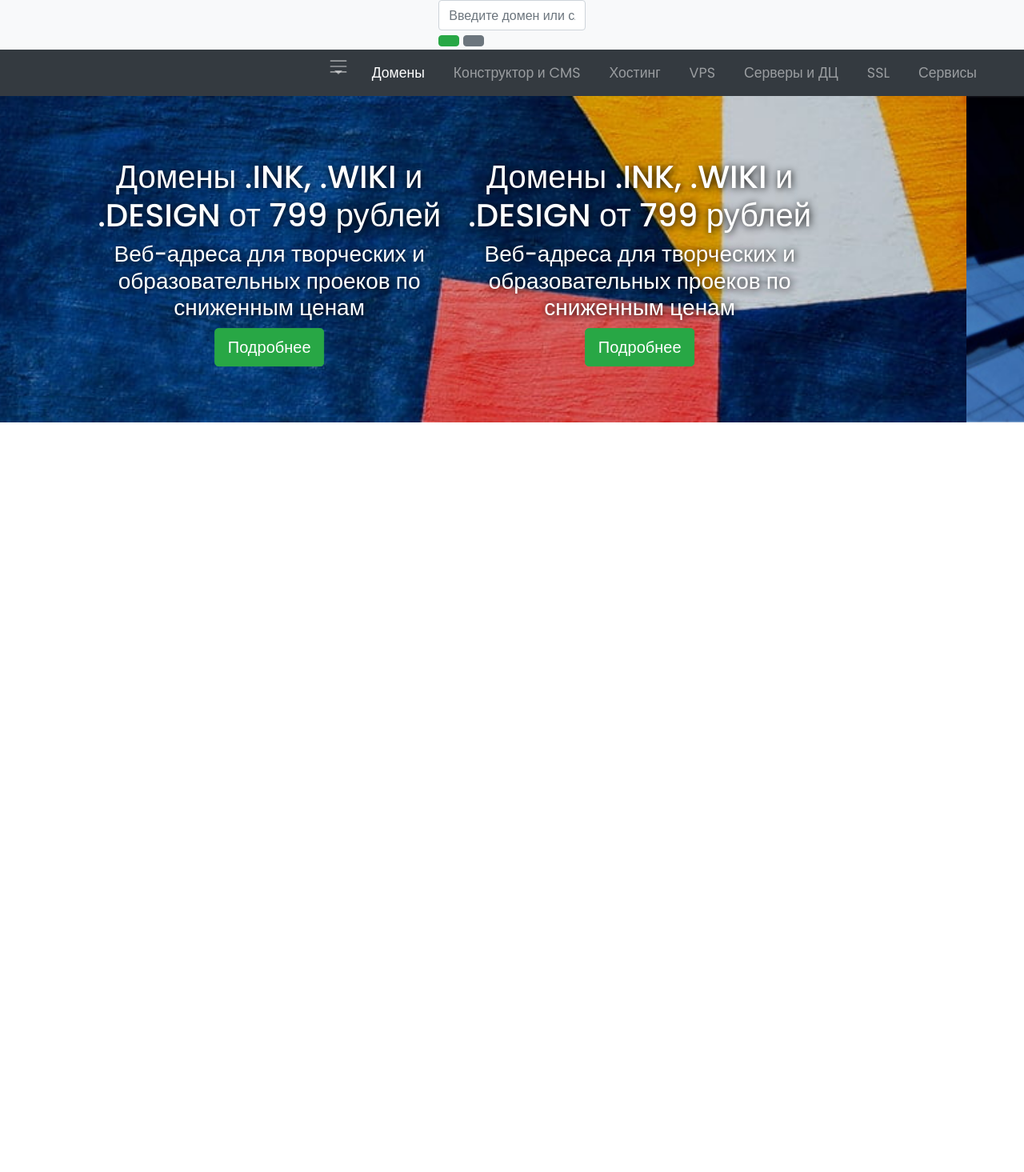
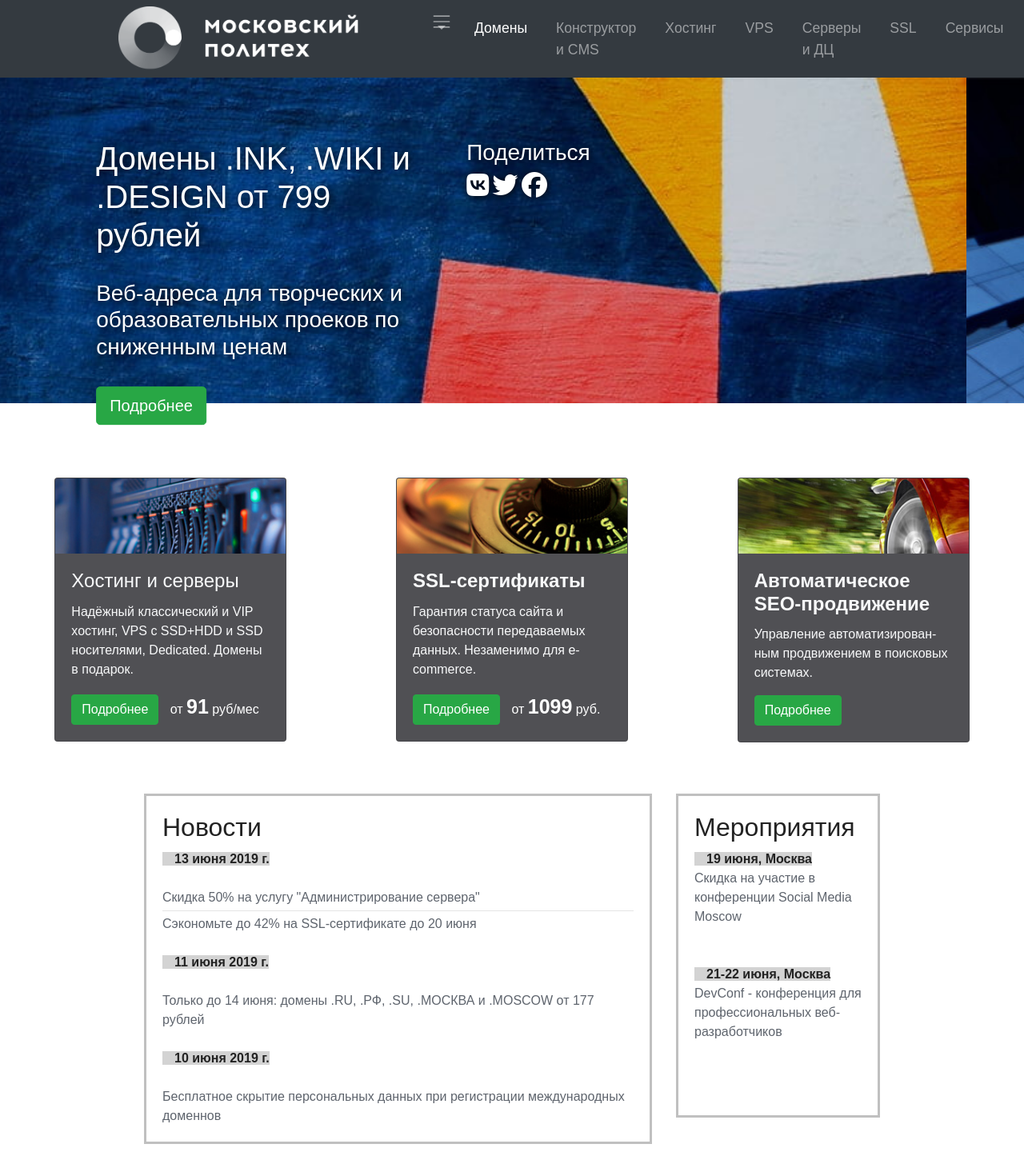
Before and after one commit to Kirilko/exam, a plain HTML site: page index.html in a window 1280 px wide. Shown: the top 1465 px of the page at 80% size. Before the commit the page ends 800 px from the top, so only its background shows below. Drawn offline with nearby package versions, Linux system fonts and the light colour scheme.

Commit message:
Almost there. 1-st

```diff
--- a/css.css
+++ b/css.css
@@ -1,9 +1,30 @@
-@import url('https://fonts.googleapis.com/css?family=Poppins:400,500,700&display=swap');
 body, html {
 	width: 100%;
 	height: 100%;
-	font-family: 'Poppins', sans-serif;
+	font-family: Arial, sans-serif;
 	color: #222;
+}
+.text{
+	text-align: center;
+}
+.col-yel{
+	border: 10px solid yellow;
+	padding: 30px;
+	text-align: center;
+}
+.news, .actions{
+	border: 3px solid silver;
+	padding: 20px;
+}
+.news b, .actions b{
+	padding-left: 15px;
+}
+.main-news a, .actions a {
+	color: #5e646d;
+}
+.news hr{
+	margin-top:0.3em;
+	margin-bottom:0.2em;
 }
 .carousel-border {
    border:2px solid #fc0;
@@ -27,7 +48,7 @@ body, html {
 .carousel-inner img{
 	height:100%;
 }
-@media (min-width: 1100px){
+@media (min-width: 600px){
 	.carousel-inner img{
 		width: 100%;
 	}
@@ -37,10 +58,15 @@ body, html {
 	top:50%;
 	transform: translateY(-80%);
 	text-shadow: 1px 1px 10px #000;
+	text-align: left;
 }
+.display-2{
+	text-align: right;
+}
+
 @media (max-width: 450px){
 	.carousel-caption .display-2{
-		font-size:3em;
+		font-size:em;
 	}
 }
 .jumbotron{
@@ -106,21 +132,12 @@ body, html {
 	font-size:4em;
 	padding:10px;
 }
-.fa-facebook{
-	color: #3b5998;
+
+.fa-facebook,.fa-vk,.fa-twitter{
+	color:white;
 }
-.fa-instagram{
-	color:#517fa4;
-}
-.fa-twitter{
-	color:#00aced;
-}
-.fa-youtube{
-	color:#bb0000;
-}
-.fa-google-plus-g{color:#dd4b39;}
-.fa-facebook:hover, .fa-instagram:hover, .fa-twitter:hover, .fa-youtube:hover, .fa-google-plus-g:hover{
-	color: #ccc;
+.fab{
+	font-size:2em;
 }
 footer{
 	background-color:#3f3f3f;
--- a/index.html
+++ b/index.html
@@ -8,32 +8,13 @@
 </head>
 <body>
 	<!-- Шапка -->
-	<header class="container-fluid bg-light">
-		<div>
-			<div class="row">
-				<div class="col-md-4 offset-1">
+	<nav class="navbar navbar-expand-md navbar-dark bg-dark sticky-top">
+		<div class="container-fluid">
+			<div class="col-md-4 offset-1">
 					<div class="bg-logo">
-						<a class="logo"><img src="mpu.png" alt=""></a>
+						<a class="logo"><img src="top_sh.png" alt=""></a>
 					</div>
 				</div>
-				<div class="col-md-2">
-					<form>
-						<div class="form" >
-							<div class="input">
-								<input type="text" class="form-control" placeholder="Введите домен или слово">
-							</div>
-							<div class="buttons">
-								<button class="btn btn-success"></button>
-								<button class="btn btn-secondary"></button>
-							</div>
-						</div>
-					</form>
-				</div>
-			</div>
-		</div>
-	</header>
-	<nav class="navbar navbar-expand-md navbar-dark bg-dark sticky-top">
-		<div class="container-fluid">
 			<button class="navbar-toggler" type="button" data-toggle="collapse" data-target="#navbarResponsive">
 				<span class="navbar-toggler-icon"></span>
 			</button>
@@ -84,22 +65,26 @@
 			<li data-target="#slides" data-slide-to="0" class="active"></li>
 			<li data-target="#slides" data-slide-to="1"></li>
 			<li data-target="#slides" data-slide-to="2"></li>
-			<li data-target="#slides" data-slide-to="3"></li>
 		</ul>
 		<div class="carousel-inner">
-			<div class="carousel-item active">
+			<div class="carousel-item active ">
 				<img src="slide1.jpg">
-				<div class="carousel-caption">
+				<div class="carousel-caption ">
 					<div class="row">
-						<div class="col">
-							<h1>Домены .INK, .WIKI и .DESIGN от 799 рублей</h1>
+						<div class="col carousel-left">
+							<h1 >Домены .INK, .WIKI и .DESIGN от 799 рублей</h1>
+							<br>
 							<h3>Веб-адреса для творческих и образовательных проеков по сниженным ценам</h3>
+							<br>
 							<button type="button" class="btn btn-success btn-lg">Подробнее</button>
+
+
 						</div>
-						<div class="col">
-							<h1>Домены .INK, .WIKI и .DESIGN от 799 рублей</h1>
-							<h3>Веб-адреса для творческих и образовательных проеков по сниженным ценам</h3>
-							<button type="button" class="btn btn-success btn-lg">Подробнее</button>
+						<div class="col" class="display-2">
+							<h3>Поделиться</h3>
+							<a href="#"><i class="fab fa-vk"></i></a>
+								<a href="#"><i class="fab fa-twitter"></i></a>
+								<a href="#"><i class="fab fa-facebook"></i></a>
 						</div>
 					</div>
 				</div>
@@ -108,16 +93,120 @@
 				<img src="slide2.jpg">
 			</div>
 			<div class="carousel-item">
-				<img src="slide3.jpg">
-			</div>
-			<div class="carousel-item">
 				<img src="slide4.jpg">
 			</div>
 
 		</div>
 	</div>
+	<!-- Карточки -->
+	<div class="container-fluid padding">
+		<div class="row padding justify-content-around">
+			<div class="col-md-3 ">
+				<div class="card text-light" style="background-color: #505054;">
+					<img src="card1.jpg" class="card-img-top" alt="">
+					<div class="card-body">
+						<h4 class="card-title">Хостинг и серверы</h4>
+						<p class="card-text">Надёжный классический и VIP хостинг, VPS с SSD+HDD и SSD носителями, Dedicated. Домены в подарок.</p>
+						<a href="#" class="btn btn-success">Подробнее</a>
+						<a href="#" class="text-decoration-none"style="margin-left:10px; color:white; " for="card2">от <span style="font-weight: bold;font-size: 25px">91</span> руб/мес</a>
+
+					</div>
+				</div>
+			</div>
+			<div class="col-md-3">
+				<div class="card text-light" style="background-color: #505054;">
+					<img src="card2.jpg" class="card-img-top" alt="">
+					<div class="card-body">
+						<h4 class="card-title"><b>SSL-сертификаты</b></h4>
+						<p class="card-text">Гарантия статуса сайта и безопасности передаваемых данных. Незаменимо для e-commerce.</p>
+						<a href="#" class="btn btn-success">Подробнее</a>
+						<a href="#" class="text-decoration-none"style="margin-left:10px; color:white; " for="card2">от <span style="font-weight: bold;font-size: 25px">1099</span> руб.</a>
+					</div>
+				</div>
+			</div>
+			<div class="col-md-3">
+				<div class="card text-light" style="background-color: #505054;">
+					<img src="card3.jpg" class="card-img-top" alt="">
+					<div class="card-body">
+						<h4 class="card-title"><b>Автоматическое SEO-продвижение</b></h4>
+						<p class="card-text">Управление ав­то­ма­ти­зи­ро­ван­ным про­дви­же­ни­ем в поисковых системах.</p>
+						<a href="#" class="btn btn-success">Подробнее</a>
+					</div>
+				</div>
+			</div>
+		</div>
+	</div>
+	<!-- Новости/Мероприятия -->
+	<div class="container padding">
+		<div class="row ">
+			<div class="col-7 offset-1">
+				<div class="news main-news">
+					<h2>Новости</h2>
+					<b style="background: lightgray;">13 июня 2019 г.</b><br><br>
+					<div>
+						<a href="#" >Скидка 50% на услугу "Администрирование сервера"</a>
+						<hr>
+						<a href="#" >Сэкономьте до 42% на SSL-сертификате до 20 июня</a>
+					</div>
+					<br>
+					<b style="background: lightgray;">11 июня 2019 г.</b><br><br>
+					<a href="#" >Только до 14 июня: домены .RU, .РФ, .SU, .МОСКВА и .MOSCOW от 177 рублей</a><br><br>
+					<b style="background: lightgray;">10 июня 2019 г.</b><br><br>
+					<a href="#" >Бесплатное скрытие персональных данных при регистрации международных доменнов</a>
+				</div>
+			</div>
+			<div class="col-3" style="height: 100%">
+				<div class="actions">
+					<h2>Мероприятия</h2>
+					<b style="background: lightgray;">19 июня, Москва</b><br>
+					<a href="#" >Скидка на участие в конференции Social Media Moscow</a><br><br><br>
+					<b style="background: lightgray;">21-22 июня, Москва</b><br>
+					<a href="#" >DevConf - конференция для профессиональных веб-разработчиков</a><br><br><br><br>
+				</div>
+			</div>
+		</div>
+	</div>
+	<br><br>
+	<h1 class="text-center padding">Почему мы? Это просто</h1>
+	<!-- преимущества -->
+	<div class="container-fluid">
+		<div class="row justify-content-around ">
+			<div class="col-md-2">
+				<div class="col-yel">
+					<h1>№1</h1>
+				</div>
+				<p class="text">регистратор и хостинг - провайдер в России</p>
+			</div>
+			<div class="col-md-2">
+				<div class="col-yel">
+					<h1>31 млн</h1>
+				</div>
+				<p class="text">оказанных услуг</p>
+
+			</div>
+			<div class="col-md-2">
+				<div class="col-yel">
+					<h1>3 млн</h1>
+				</div>
+				<p class="text">доменов на обслуживании</p>
+			</div>
+			<div class="col-md-2">
+				<div class="col-yel">
+					<h1>1.9 млн</h1>
+				</div>
+				<p class="text">более 1.9 млн клиентов</p>
+			</div>
+			<div class="col-md-2">
+				<div class="col-yel">
+					<h1>24/7</h1>
+				</div>
+				<p class="text">профессиональная поддержка</p>
+			</div>
+		</div>
+	</div>
 	<script src="https://code.jquery.com/jquery-3.3.1.slim.min.js" integrity="sha384-q8i/X+965DzO0rT7abK41JStQIAqVgRVzpbzo5smXKp4YfRvH+8abtTE1Pi6jizo" crossorigin="anonymous"></script>
 	<script src="https://cdnjs.cloudflare.com/ajax/libs/popper.js/1.14.7/umd/popper.min.js" integrity="sha384-UO2eT0CpHqdSJQ6hJty5KVphtPhzWj9WO1clHTMGa3JDZwrnQq4sF86dIHNDz0W1" crossorigin="anonymous"></script>
 	<script src="https://stackpath.bootstrapcdn.com/bootstrap/4.3.1/js/bootstrap.min.js" integrity="sha384-JjSmVgyd0p3pXB1rRibZUAYoIIy6OrQ6VrjIEaFf/nJGzIxFDsf4x0xIM+B07jRM" crossorigin="anonymous"></script>
+	<script src="https://kit.fontawesome.com/9e277fca15.js"></script>
 </body>
 </html>
```
Also changed, not shown: card1.jpg (added), card2.jpg (added), card3.jpg (added).
